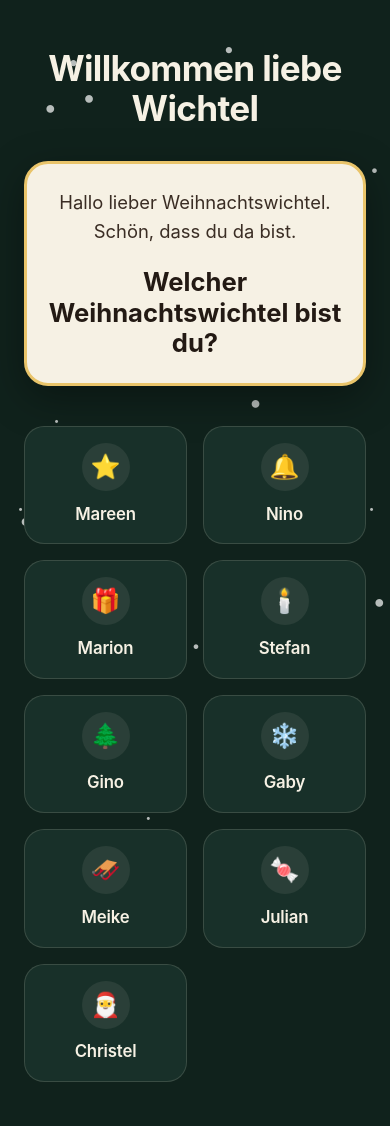
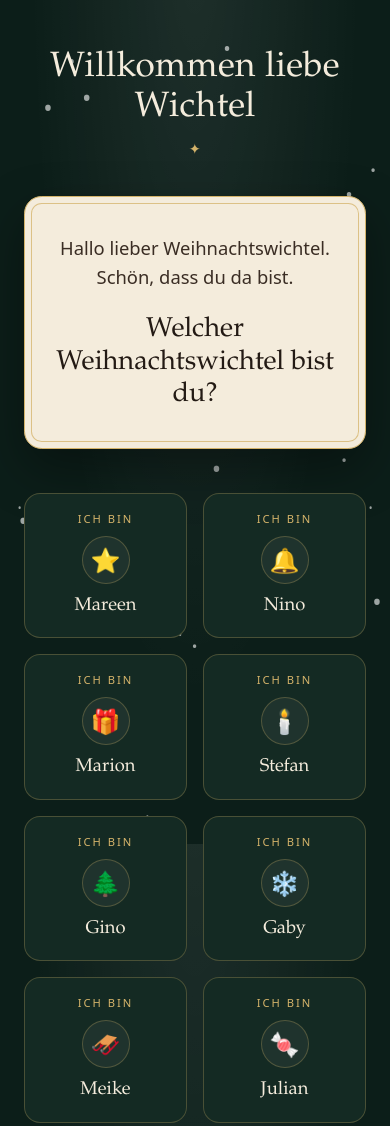
Before and after one commit to cas-meikesprickmann/Wichteln2026, a plain HTML site: page index.html in a window 390 px wide. Shown: the top 1126 px of the page. Drawn offline with Linux system fonts and the light colour scheme.

Commit message:
Add files via upload

```diff
--- a/script.js
+++ b/script.js
@@ -1,6 +1,7 @@
 /* Logik der App – hier musst du nichts ändern.
    Ablauf: "Ich bin ..." wählen -> Namenskachel einer anderen Person -> Wunsch.
-   Die eigene Kachel wird nicht angezeigt. Es wird nichts gespeichert (kein Tracking, keine Cookies). */
+   Die eigene Kachel wird nicht angezeigt.
+   Der Klick auf einen Wunsch wird nur gemeldet, wenn in tracking.js etwas eingetragen ist. */
 (function () {
   "use strict";
 
@@ -24,13 +25,14 @@
   }
 
   // Eine Kachel bauen. hinweis = kleine Zeile unter dem Namen (optional).
-  function kachel(e, hinweis, gesperrt, beiKlick) {
+  function kachel(e, hinweis, gesperrt, beiKlick, oben) {
     var li = document.createElement("li");
     var b = document.createElement("button");
     b.type = "button";
     b.className = "kachel";
-    b.innerHTML = '<span class="kachel-icon" aria-hidden="true"></span>' +
+    b.innerHTML = '<span class="kachel-ober"></span><span class="kachel-icon" aria-hidden="true"></span>' +
                   '<span class="kachel-text"><span class="kachel-name"></span><span class="kachel-hinweis"></span></span>';
+    b.querySelector(".kachel-ober").textContent = oben || "";
     b.querySelector(".kachel-icon").textContent = e.icon;
     b.querySelector(".kachel-name").textContent = e.name;
     b.querySelector(".kachel-hinweis").textContent = hinweis || "";
@@ -44,10 +46,26 @@
     return li;
   }
 
+  // Meldet "wer hat welchen Wunsch angeklickt" an das Google-Formular (siehe tracking.js)
+  function trackingAktiv() {
+    return typeof TRACKING !== "undefined" && TRACKING.formUrl && TRACKING.feldWer && TRACKING.feldWunsch;
+  }
+  function protokollieren(wer, wunsch) {
+    if (!trackingAktiv()) return;
+    try {
+      var daten = new URLSearchParams();
+      daten.append(TRACKING.feldWer, wer.name);
+      daten.append(TRACKING.feldWunsch, wunsch.name);
+      fetch(TRACKING.formUrl, { method: "POST", mode: "no-cors", body: daten, keepalive: true })
+        .catch(function () {}); // Fehler bleiben für die Wichtel unsichtbar
+    } catch (err) {}
+  }
+  if (trackingAktiv()) document.getElementById("datenhinweis").hidden = false;
+
   // Schritt 1: alle Namen
   var listeIch = document.getElementById("kacheln-ich");
   WUENSCHE.forEach(function (e) {
-    listeIch.appendChild(kachel(e, "", false, ichWaehlen));
+    listeIch.appendChild(kachel(e, "", false, ichWaehlen, "Ich bin"));
   });
 
   // Schritt 2 neu aufbauen: nur die anderen Namen, unfertige Einträge gesperrt
@@ -72,6 +90,7 @@
   // Schutz: Der eigene Wunsch wird nie angezeigt, auch nicht über Umwege
   function wunschZeigen(e) {
     if (!ich || e.name === ich.name || !istFertig(e)) return;
+    protokollieren(ich, e);
     document.getElementById("detail-icon").textContent = e.icon;
     document.getElementById("detail-name").textContent = "Wunsch von " + e.name;
     document.getElementById("detail-titel").textContent = e.titel;
--- a/style.css
+++ b/style.css
@@ -1,131 +1,134 @@
 /* Design der App. Farben stehen oben und lassen sich hier zentral ändern. */
 :root {
-  --grund: #10221c;
-  --flaeche: #183029;
-  --flaeche-hover: #1d3a31;
-  --linie: rgba(251, 244, 228, .14);
-  --text: #f6f1e4;
-  --text-leise: rgba(246, 241, 228, .72);
-  --rot: #c0392b;
-  --rot-dunkel: #a02e22;
-  --gold: #e9c46a;
-  --sans: "Inter", system-ui, -apple-system, "Segoe UI", Roboto, sans-serif;
+  --grund: #0c1e19;
+  --flaeche: #142a23;
+  --flaeche-hover: #1a3429;
+  --linie: rgba(212, 179, 106, .28);
+  --text: #f4ecdc;
+  --text-leise: rgba(244, 236, 220, .72);
+  --papier: #f4ecdc;
+  --tinte: #3a2d24;
+  --rot: #8f2a2a;
+  --rot-dunkel: #732121;
+  --gold: #d4b36a;
+  --serif: "Palatino Linotype", Palatino, "Book Antiqua", Georgia, serif;
+  --sans: system-ui, -apple-system, "Segoe UI", Roboto, sans-serif;
 }
+/* Farbwechsel nach der Namenswahl (Seite 2 und 3) */
+body[data-seite="wahl"], body[data-seite="wunsch"] {
+  --grund: #2c0f16; --flaeche: #43202a; --flaeche-hover: #53283a;
+}
+
 * { box-sizing: border-box; }
 body {
   margin: 0; min-height: 100vh;
-  background: var(--grund); color: var(--text); transition: background .6s ease;
+  background-color: var(--grund);
+  background-image: radial-gradient(ellipse at 50% -10%, rgba(255, 255, 255, .08), transparent 60%);
+  background-attachment: fixed;
+  color: var(--text); transition: background-color .6s ease;
   font-family: var(--sans); font-size: 1.05rem; line-height: 1.6;
   -webkit-font-smoothing: antialiased;
 }
 [hidden] { display: none !important; }
-main { max-width: 56rem; margin: 0 auto; padding: 5rem 1.5rem 4rem; }
+main { position: relative; z-index: 2; max-width: 56rem; margin: 0 auto; padding: 4.5rem 1.5rem 4rem; }
 
-h1, h2 { margin: 0; line-height: 1.15; letter-spacing: -.02em; font-weight: 700; }
-h1 { font-size: clamp(2.2rem, 6vw, 3.4rem); text-align: center; }
-.intro { text-align: center; margin: 1rem 0 3.5rem; color: var(--text-leise); }
+h1, h2 { margin: 0; font-family: var(--serif); font-weight: 500; line-height: 1.15; }
+h1 { font-size: clamp(2.2rem, 6.5vw, 3.6rem); text-align: center; letter-spacing: .01em; margin-bottom: 2.25rem; outline: none; }
+h1::after { content: "✦"; display: block; margin-top: .9rem; font-size: .9rem; color: var(--gold); }
+
+/* Schnee */
+.schnee { position: fixed; inset: 0; z-index: 1; pointer-events: none; overflow: hidden; }
+.schnee span { position: absolute; top: -1rem; color: rgba(255, 255, 255, .6); animation: fallen linear infinite; }
+@keyframes fallen { to { transform: translateY(110vh) translateX(2rem); } }
+
+/* Hervorgehobener Kasten */
+.hinweis, .karte {
+  background: var(--papier); color: var(--tinte); text-align: center;
+  border: 1px solid var(--gold); border-radius: 1.1rem;
+  box-shadow: inset 0 0 0 6px var(--papier), inset 0 0 0 7px rgba(212, 179, 106, .75), 0 20px 50px rgba(0, 0, 0, .35);
+}
+.hinweis { max-width: 40rem; margin: 0 auto 2.75rem; padding: 2.75rem 2rem; }
+.hinweis p { margin: 0 0 .8rem; font-size: 1.15rem; }
+.hinweis p:last-child { margin-bottom: 0; }
+.hinweis h2 { font-size: clamp(1.8rem, 5vw, 2.4rem); color: var(--rot); margin-bottom: 1rem; outline: none; }
+.hinweis .frage { margin-top: 1.4rem; font-family: var(--serif); font-size: clamp(1.7rem, 5vw, 2.3rem); line-height: 1.2; color: #231a14; }
 
 /* Kacheln */
 .kacheln { list-style: none; margin: 0; padding: 0; display: grid; gap: 1rem; grid-template-columns: repeat(3, 1fr); }
 .kachel {
   width: 100%; min-height: 10.5rem; padding: 1.5rem 1rem;
-  display: flex; flex-direction: column; align-items: center; justify-content: center; gap: 1rem;
+  display: flex; flex-direction: column; align-items: center; justify-content: center; gap: .9rem;
   background: var(--flaeche); color: var(--text);
-  border: 1px solid var(--linie); border-radius: 1.25rem;
+  border: 1px solid var(--linie); border-radius: 1rem;
   font: inherit; cursor: pointer;
-  transition: border-color .15s ease, background .15s ease, transform .15s ease;
+  transition: border-color .2s ease, background .2s ease, transform .2s ease, box-shadow .2s ease;
 }
+.kachel:hover:not(:disabled) { border-color: var(--gold); background: var(--flaeche-hover); transform: translateY(-3px); box-shadow: 0 10px 24px rgba(0, 0, 0, .3); }
+.kachel:disabled { background: transparent; border-style: dashed; color: var(--text-leise); cursor: not-allowed; }
+.kachel:disabled .kachel-icon { filter: grayscale(1); opacity: .45; }
+.kachel-ober { font-size: .7rem; letter-spacing: .18em; text-transform: uppercase; color: var(--gold); }
+.kachel-ober:empty { display: none; }
 .kachel-icon {
   display: grid; place-items: center; width: 4.25rem; height: 4.25rem; border-radius: 50%;
-  background: rgba(246, 241, 228, .08); font-size: 2.1rem; line-height: 1;
+  border: 1px solid var(--linie); background: rgba(244, 236, 220, .05); font-size: 2.1rem; line-height: 1;
 }
-.kachel-name { font-size: 1.3rem; font-weight: 600; letter-spacing: -.01em; }
-.kachel:hover:not(:disabled) { border-color: var(--gold); background: var(--flaeche-hover); transform: translateY(-2px); }
-.kachel:disabled { background: transparent; border-style: dashed; color: var(--text-leise); cursor: not-allowed; }
-.kachel:disabled .kachel-icon { filter: grayscale(1); opacity: .45; }
+.kachel-text { display: flex; flex-direction: column; align-items: center; }
+.kachel-name { font-family: var(--serif); font-size: 1.45rem; font-weight: 500; }
+.kachel-hinweis { font-size: .85rem; color: var(--text-leise); }
+.kachel-hinweis:empty { display: none; }
+
+/* Kleinere Namenskacheln auf Seite 1 */
+.kacheln.klein .kachel { min-height: 0; padding: 1rem; gap: .5rem; }
+.kacheln.klein .kachel-icon { width: 3rem; height: 3rem; font-size: 1.5rem; }
+.kacheln.klein .kachel-name { font-size: 1.15rem; }
+
+.datenhinweis { margin: 2rem 0 0; text-align: center; font-size: .85rem; color: var(--text-leise); }
+.mitte { text-align: center; margin: 2.5rem 0 0; }
 
 :focus-visible { outline: 3px solid var(--gold); outline-offset: 3px; }
 
 /* Knöpfe */
 .knopf {
-  display: inline-block; font: inherit; font-weight: 600; text-decoration: none; text-align: center;
-  padding: .8rem 1.5rem; min-height: 3rem; border-radius: 999px; cursor: pointer;
+  display: inline-block; font: inherit; font-weight: 600; letter-spacing: .02em; text-decoration: none; text-align: center;
+  padding: .8rem 1.75rem; min-height: 3rem; border-radius: 999px; cursor: pointer;
   background: var(--gold); color: #2b2100; border: 1px solid var(--gold);
-  transition: background .15s ease;
+  transition: background .2s ease;
 }
-.knopf:hover { background: #f1d388; }
+.knopf:hover { background: #e2c88c; }
 .knopf-leise { background: transparent; color: var(--text); border-color: var(--linie); }
-.knopf-leise:hover { background: rgba(246, 241, 228, .08); }
+.knopf-leise:hover { background: rgba(244, 236, 220, .08); }
 
-/* Detailansicht */
-.karte {
-  max-width: 34rem; margin: 1rem auto 0; padding: 3rem 2rem; text-align: center;
-  background: var(--flaeche); border: 1px solid var(--linie); border-radius: 1.5rem;
-  display: flex; flex-direction: column; align-items: center; gap: 1rem;
-}
+/* Wunsch-Karte */
+.karte { max-width: 34rem; margin: 1rem auto 0; padding: 3rem 2.25rem; display: flex; flex-direction: column; align-items: center; gap: 1rem; }
 .detail-icon {
   display: grid; place-items: center; width: 5.5rem; height: 5.5rem; border-radius: 50%;
-  background: rgba(246, 241, 228, .08); font-size: 2.8rem; line-height: 1;
+  border: 1px solid rgba(212, 179, 106, .8); background: rgba(0, 0, 0, .03); font-size: 2.8rem; line-height: 1;
 }
-.detail-name { margin: 0; color: var(--text-leise); }
-.karte h2 { font-size: clamp(1.7rem, 5vw, 2.3rem); outline: none; }
+.detail-name { margin: 0; font-size: .75rem; letter-spacing: .18em; text-transform: uppercase; color: #8a6d2f; }
+.karte h2 { font-size: clamp(1.8rem, 5vw, 2.4rem); color: var(--rot); outline: none; }
 .karte p { margin: 0; white-space: pre-line; }
-.karte #detail-text { max-width: 28rem; color: var(--text-leise); }
-.karte .knopf { margin-top: .5rem; }
-
-/* Zusatzzeile in Kacheln, zentrierter Knopf */
-.kachel-text { display: flex; flex-direction: column; align-items: center; }
-.kachel-hinweis { font-size: .85rem; font-weight: 400; color: var(--text-leise); }
-.kachel-hinweis:empty { display: none; }
-.mitte { text-align: center; margin: 2.5rem 0 0; }
-h1:focus { outline: none; }
+.karte #detail-text { max-width: 28rem; color: #5a4a3e; }
+.karte #detail-link { margin-top: .5rem; background: var(--rot); border-color: var(--rot); color: #fff; }
+.karte #detail-link:hover { background: var(--rot-dunkel); }
+.karte .knopf-leise { color: var(--tinte); border-color: rgba(58, 45, 36, .3); }
+.karte .knopf-leise:hover { background: rgba(58, 45, 36, .07); }
+.karte :focus-visible { outline-color: var(--rot); }
 
 /* Tablet / Handy */
 @media (max-width: 48rem) { .kacheln { grid-template-columns: repeat(2, 1fr); } }
 @media (max-width: 30rem) {
   main { padding-top: 3rem; }
-  .intro { margin-bottom: 2.25rem; }
+  .hinweis { padding: 2.25rem 1.25rem; }
   .kacheln { grid-template-columns: 1fr; }
   .kachel { min-height: 0; flex-direction: row; justify-content: flex-start; gap: 1.1rem; padding: 1.1rem 1.25rem; }
+  .kachel-icon { width: 3.5rem; height: 3.5rem; font-size: 1.8rem; }
   .kachel-text { align-items: flex-start; }
-  .kachel-icon { width: 3.5rem; height: 3.5rem; font-size: 1.8rem; }
-  .karte { padding: 2.25rem 1.25rem; }
+  .kacheln.klein { grid-template-columns: repeat(2, 1fr); }
+  .kacheln.klein .kachel { flex-direction: column; justify-content: center; padding: 1rem .75rem; gap: .5rem; }
+  .kacheln.klein .kachel-icon { width: 3rem; height: 3rem; font-size: 1.5rem; }
+  .karte { padding: 2.5rem 1.5rem; }
 }
-
 @media (prefers-reduced-motion: reduce) {
-  .kachel { transition: none; }
+  .schnee { display: none; }
+  body, .kachel, .knopf { transition: none; }
 }
-
-/* Farbwechsel nach der Namenswahl (Seite 2 und 3) */
-body[data-seite="wahl"], body[data-seite="wunsch"] {
-  --grund: #3b1119; --flaeche: #55202a; --flaeche-hover: #6a2a36;
-}
-
-/* Schnee */
-.schnee { position: fixed; inset: 0; z-index: 1; pointer-events: none; overflow: hidden; }
-.schnee span { position: absolute; top: -1rem; color: rgba(255, 255, 255, .7); animation: fallen linear infinite; }
-@keyframes fallen { to { transform: translateY(110vh) translateX(2rem); } }
-main { position: relative; z-index: 2; }
-
-/* Hervorgehobener Kasten */
-h1 { margin-bottom: 2rem; }
-.hinweis {
-  max-width: 40rem; margin: 0 auto 2.5rem; padding: 2rem 1.75rem; text-align: center;
-  background: #f6f1e4; color: #3a2d24; border: 3px solid var(--gold); border-radius: 1.5rem;
-  box-shadow: 0 12px 40px rgba(0, 0, 0, .35);
-}
-.hinweis p { margin: 0 0 .8rem; font-size: 1.15rem; }
-.hinweis p:last-child { margin-bottom: 0; }
-.hinweis h2 { font-size: clamp(1.7rem, 5vw, 2.3rem); color: #a02e22; margin-bottom: 1rem; outline: none; }
-.hinweis .frage { margin-top: 1.25rem; font-size: clamp(1.6rem, 5vw, 2.2rem); font-weight: 700; line-height: 1.2; color: #231a14; }
-
-/* Kleinere Namenskacheln auf Seite 1 */
-.kacheln.klein .kachel { min-height: 0; padding: 1rem; gap: .6rem; }
-.kacheln.klein .kachel-icon { width: 3rem; height: 3rem; font-size: 1.5rem; }
-.kacheln.klein .kachel-name { font-size: 1.05rem; }
-@media (max-width: 30rem) {
-  .kacheln.klein { grid-template-columns: repeat(2, 1fr); }
-  .kacheln.klein .kachel { flex-direction: column; justify-content: center; padding: 1rem .75rem; }
-  .hinweis { padding: 1.5rem 1.25rem; }
-}
-@media (prefers-reduced-motion: reduce) { .schnee { display: none; } body { transition: none; } }
--- /dev/null
+++ b/tracking.js
@@ -0,0 +1,18 @@
+/* ==========================================================================
+   PROTOKOLL: Wer hat welchen Wunsch angeklickt?
+
+   Die Klicks werden an ein Google-Formular geschickt. Die Antworten siehst
+   nur du (in Google Formulare bzw. Google Tabellen), die Wichtel sehen nichts.
+
+   Solange hier alles leer ("") ist, wird NICHTS gespeichert und der
+   Datenschutz-Hinweis auf der Startseite bleibt unsichtbar.
+
+   Einrichtung: siehe Datei LIESMICH.md (Abschnitt "Protokoll einrichten").
+   Trage hier drei Dinge zwischen die Anführungszeichen ein:
+   ========================================================================== */
+
+const TRACKING = {
+  formUrl:    "https://docs.google.com/forms/d/e/1FAIpQLSfzBkgdAY8Fmed58o9xyml9moNbkNpqqhgmuhSzDc85uPVg3w/formResponse",  // z. B. "https://docs.google.com/forms/d/e/1FAIpQLSe.../formResponse"
+  feldWer:    "entry.54664319",  // z. B. "entry.1234567890"  (Frage: Wer klickt?)
+  feldWunsch: "entry.822446754"   // z. B. "entry.9876543210"  (Frage: Wessen Wunsch?)
+};
```
Also changed, not shown: index.html (+2 -0 lines), 1 other file.
